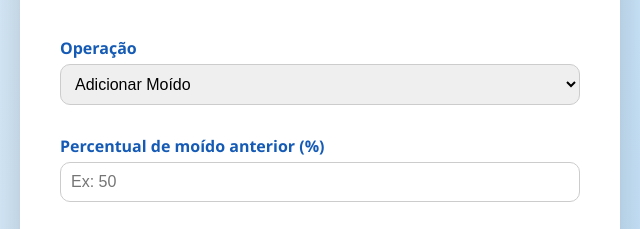
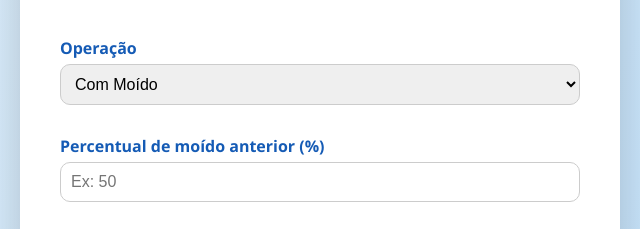
Before and after one commit to Emanuelcs10/producao, a plain HTML site: page producaoinj/expansor/indexexp.html in a window 1280 px wide. Shown: the part 128-357 px from the top of the page, 320-960 px from the left. Drawn offline with Linux system fonts and the light colour scheme.

Commit message:
Update indexexp.html

```diff
--- a/producaoinj/expansor/indexexp.html
+++ b/producaoinj/expansor/indexexp.html
@@ -42,8 +42,7 @@
 
     <label for="operacao">Operação</label>
     <select id="operacao">
-        <option value="adicionar">Adicionar Moído</option>
-        <option value="diminuir">Diminuir Moído</option>
+        <option value="adicionar">Com Moído</option>
         <option value="puro">Puro</option>
     </select>
 
```
